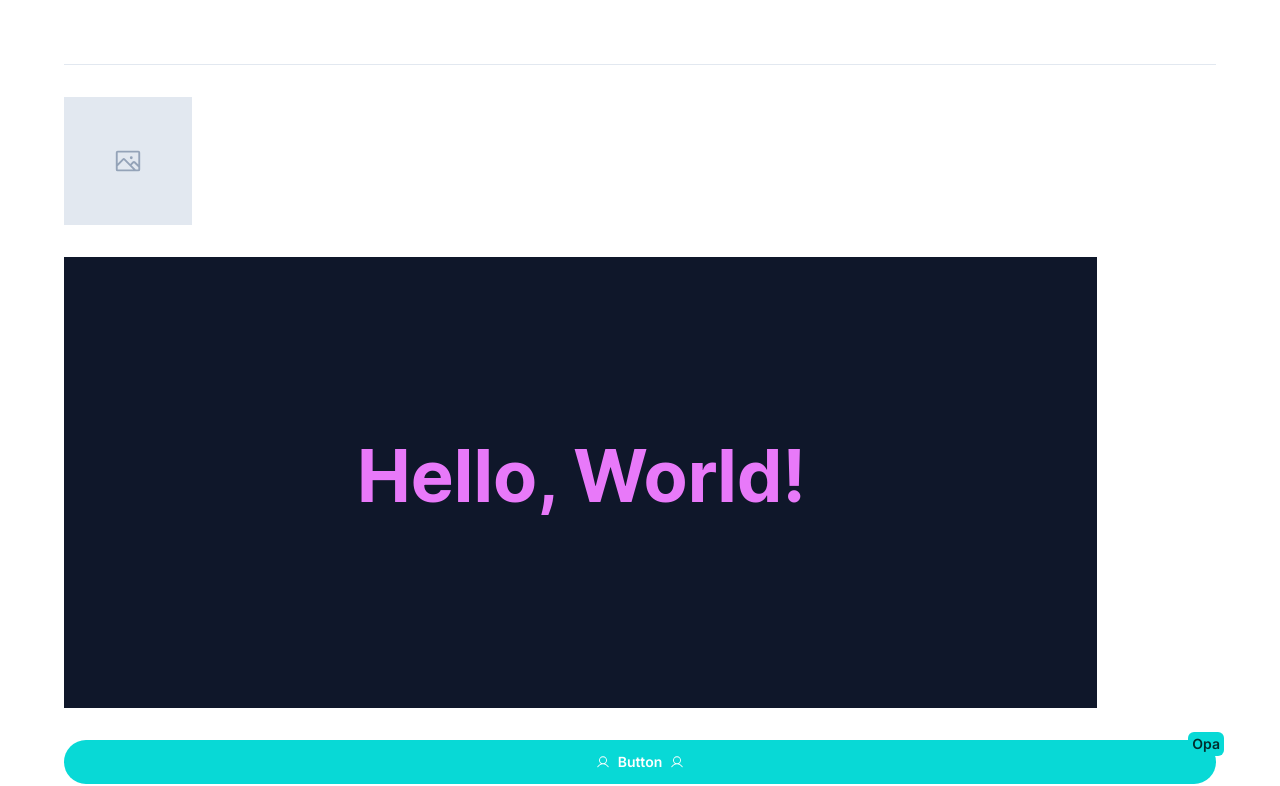
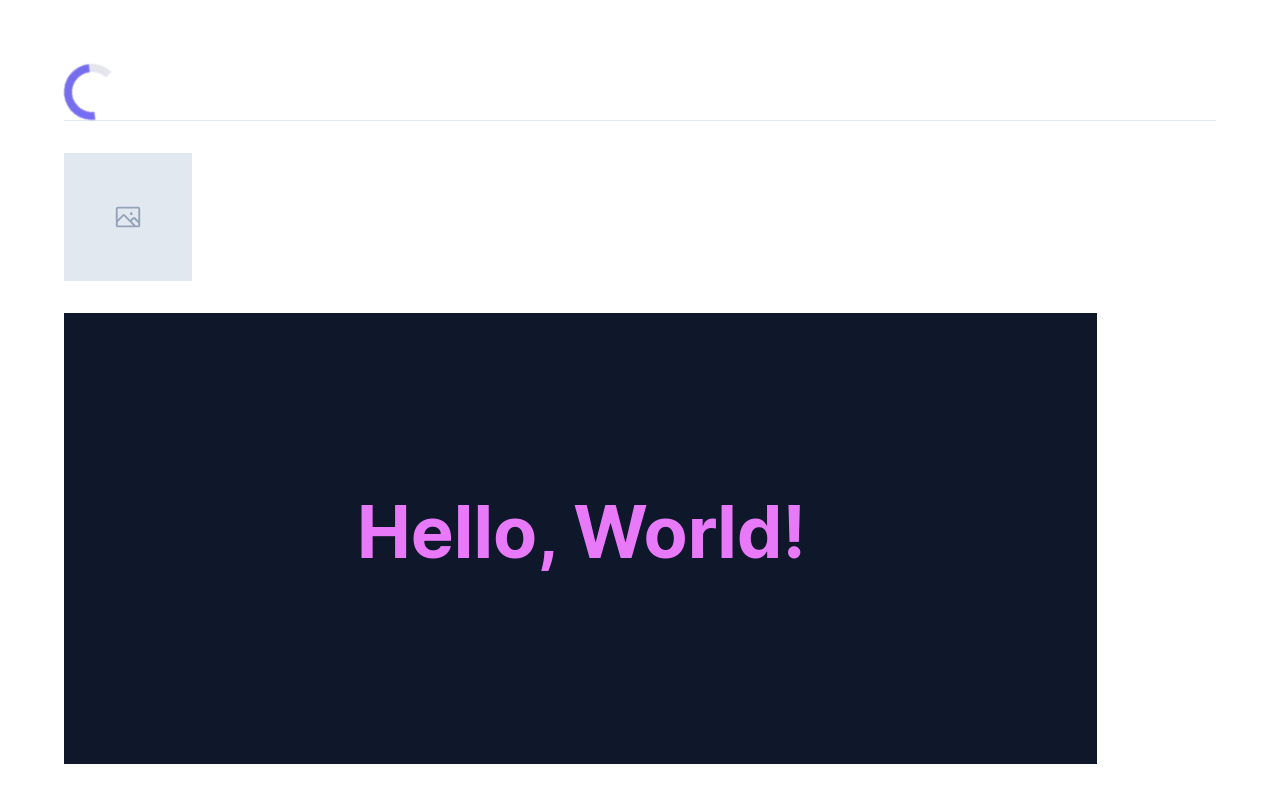
Before and after one commit to johnnyferreiradev/next-template, a Next.js app: page / in a window 1280 px wide. Shown: the top 786 px of the page. Built offline with nearby package versions, Linux system fonts and the light colour scheme.

Commit message:
Creating initial loading structure

```diff
--- a/src/app/page.tsx
+++ b/src/app/page.tsx
@@ -17,6 +17,7 @@ import Tooltip from '@/components/atom/Tooltip';
 import Button from '@/components/atom/Button';
 import Image from '@/components/atom/Image';
 import Divider from '@/components/atom/Divider';
+import Loader from '@/components/atom/Loader';
 
 import { Colors } from '@/types/globals';
 import { TagThemes } from '@/components/atom/Tag/types';
@@ -41,6 +42,8 @@ export default function Home() {
 
   return (
     <main className="p-16 dark:bg-[var(--dark-color)]">
+      <Loader />
+
       <Divider className="mb-8" />
 
       <Image
--- /dev/null
+++ b/src/components/atom/Loader/index.tsx
@@ -0,0 +1,7 @@
+import { LoaderProps } from './types';
+
+import './styles.css';
+
+export default function Loader({}: LoaderProps) {
+  return <div className="loader"></div>;
+}
--- /dev/null
+++ b/src/components/atom/Loader/styles.css
@@ -0,0 +1,33 @@
+@tailwind base;
+@tailwind components;
+@tailwind utilities;
+
+@layer components {
+  .loader {
+    @apply w-14 h-14 grid;
+    animation: s4 4s infinite;
+  }
+
+  .loader::before,
+  .loader::after {
+    content: '';
+    grid-area: 1/1;
+    border: 8px solid;
+    border-radius: 50%;
+    border-color: #766df4 #766df4 #0000 #0000;
+    mix-blend-mode: darken;
+    animation: s4 1s infinite linear;
+
+    /* @apply content-[''] place-items-stretch border-8 border-solid rounded-full; */
+  }
+  .loader::after {
+    border-color: #0000 #0000 #e4e4ed #e4e4ed;
+    animation-direction: reverse;
+  }
+
+  @keyframes s4 {
+    100% {
+      transform: rotate(1turn);
+    }
+  }
+}
--- /dev/null
+++ b/src/components/atom/Loader/types.ts
@@ -0,0 +1 @@
+export interface LoaderProps {}
```
